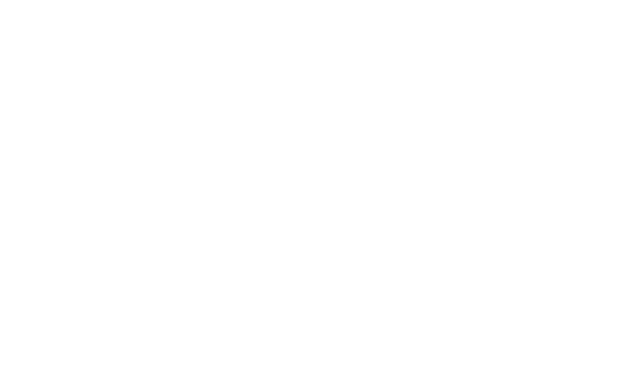
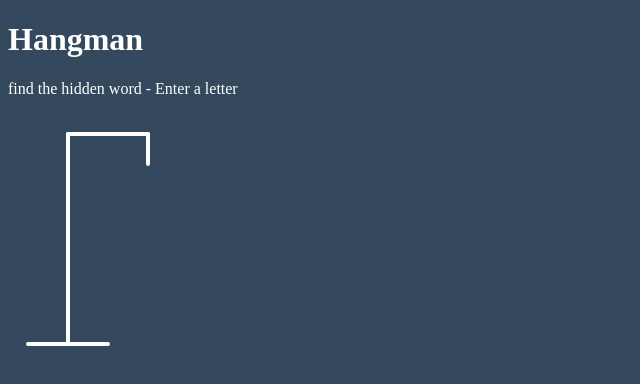
Before and after one commit to ed-f-jones/hangman-game, a plain HTML site: page index.html in a window 1280 px wide. Shown: the whole page, without its empty margins (0-640 px from the left). Drawn offline with Linux system fonts and the light colour scheme.

Commit message:
svg layout, and css started

```diff
--- a/index.html
+++ b/index.html
@@ -3,9 +3,33 @@
 <head>
     <meta charset="UTF-8">
     <meta name="viewport" content="width=device-width, initial-scale=1.0">
+    <link rel="stylesheet" href="style.css"/>
     <title>Hangman game</title>
 </head>
 <body>
+    <h1>Hangman</h1>
+    <p>find the hidden word - Enter a letter</p>
+    <div class="game-container">
+        <!-- hanger -->
+        <svg height="250" width="200" class="figure-container">
+            <line x1="60" y1="20" x2="140" y2="20"/>
+            <line x1="140" y1="20" x2="140"y2="50"/>
+            <line x1="60" y1="20" x2="60" y2="230"/>
+            <line x1="20" y1="230" x2="100" y2="230"/>
 
+            <!--head -->
+            <circle cx="140" cy="70" r="20"  class="figure-part"/>
+            <!-- body -->
+            <line x1="140" y1="90" x2="140" y2="150" class="figure-part"/>
+            <!-- arms -->
+            <line x1="140" y1="120" x2="120" y2="100" class="figure-part"/>
+            <line x1="140" y1="120" x2="160" y2="100" class="figure-part"/>
+            <!--legs-->
+            <line x1="140" y1="150" x2="120" y2="180" class="figure-part"/>
+            <line x1="140" y1="150" x2="160" y2="180" class="figure-part"/>
+        </svg>
+    </div>
+
+    <script src="script.js"></script>
 </body>
 </html>
--- a/style.css
+++ b/style.css
@@ -0,0 +1,15 @@
+body{
+    background-color: #34495e;
+    color:#fff;
+}
+
+.figure-container {
+    fill: transparent;
+    stroke: #fff;
+    stroke-width: 4px;
+    stroke-linecap: round;
+}
+
+.figure-part {
+    display: none;
+}
```
